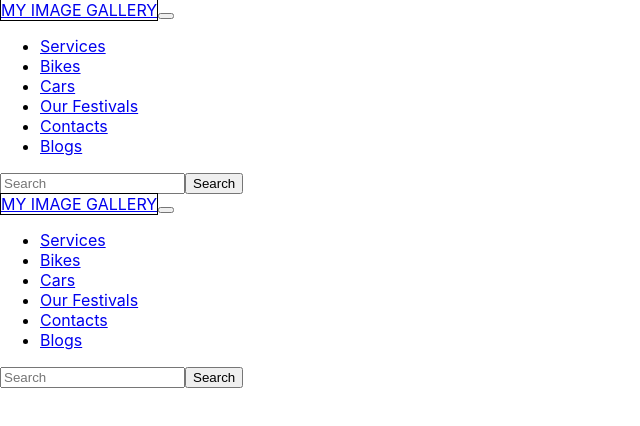
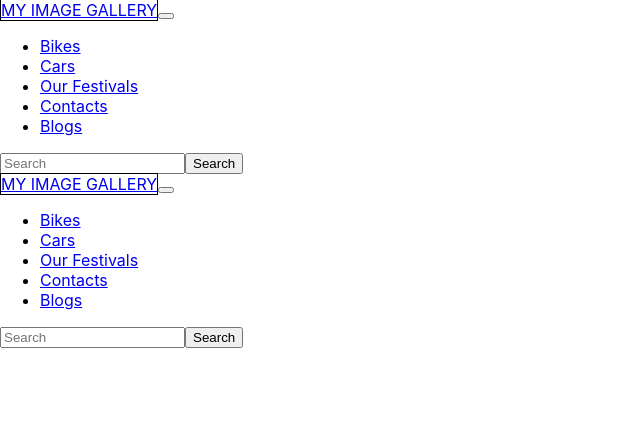
Before and after one commit to WarishaKhan362/ReactRouterWebsite, a React (Create React App) app: page /navbar in a window 1280 px wide. Shown: the top 426 px of the page, without its empty margins (0-640 px from the left). Built offline with nearby package versions, Linux system fonts and the light colour scheme; the HTML template or start-up script is replaced by a standard one.

Commit message:
Navbar.js

```diff
--- a/src/component/Navbar.js
+++ b/src/component/Navbar.js
@@ -18,9 +18,7 @@ export default function Navbar() {
         {/* <li className="nav-item">
           <Link className="nav-Link active" aria-current="page" to="/">Home</Link>
         </li> */}
-        <li className="nav-item mx-2">
-          <Link className="nav-Link active text-secondary text-decoration-none " to="/services">Services</Link>
-        </li>
+
         <li className="nav-item mx-2">
           <Link className="nav-Link active text-secondary text-decoration-none" to="/bike">Bikes</Link>
         </li>
```
